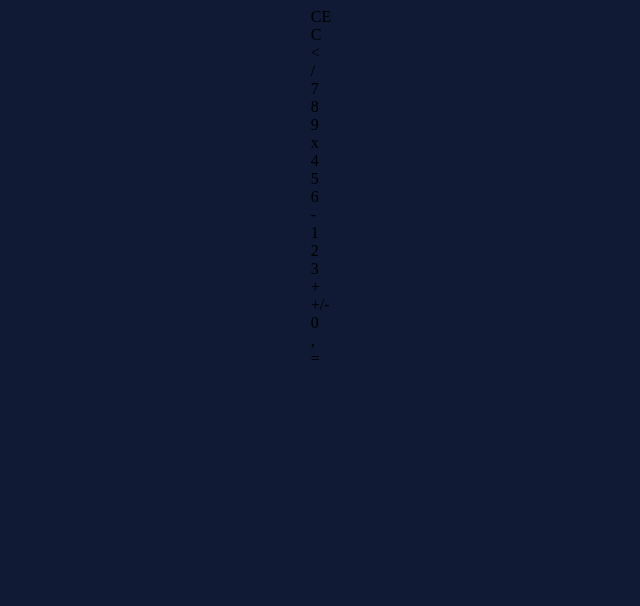
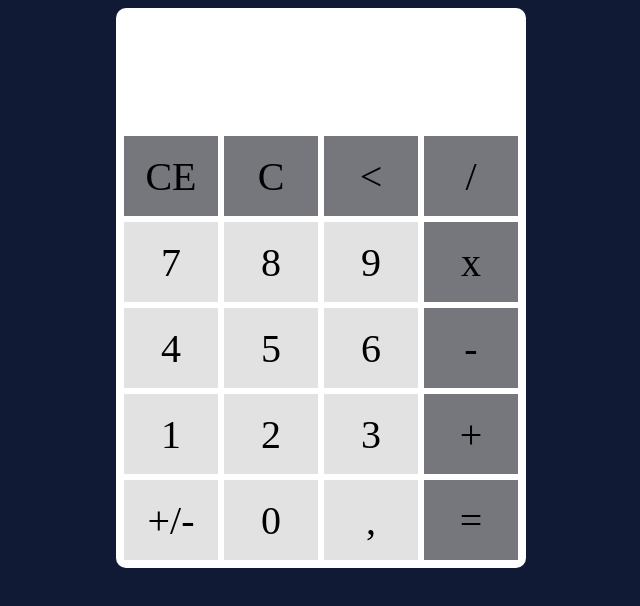
Before and after one commit to samircunha/-calculadora, a plain HTML site: page index.html in a window 1280 px wide. Shown: the whole page, without its empty margins (319-959 px from the left). Drawn offline with Linux system fonts and the light colour scheme.

Commit message:
Update index.html

```diff
--- a/index.html
+++ b/index.html
@@ -8,42 +8,42 @@
     <title>Calculator</title>
 </head>
 <body>
-    <div class="container">
-        <div class="painel">
-            <div class="mostrador">
+    <div class="calculator-body">
+        <div class="calculator-body__panel">
+            <div class="calculator-body__panel__display calculator-body__panel__display--secondary js-calculator-body__panel__display--secondary">
             </div>
-            <div class="result">
+            <div class="calculator-body__panel__display calculator-body__panel__display--primary js-calculator-body__panel__display--primary">
             </div>
         </div>
-        <div class="first-line">
-            <div class="fl ce btn" onclick="mainFunctions.ce()">CE</div>
-            <div class="fl c btn" onclick="mainFunctions.c()">C</div>
-            <div class="fl apagar btn" onclick="mainFunctions.delete()"><</div>
-            <div class="fl btn" onclick="mainFunctions.takeOperation('/')">/</div>
+        <div class="calculator-body__lines calculator-body__lines--first-line">
+            <div class="calculator-body__lines__buttons calculator-body__lines__buttons--type-operational" onclick="mainFunctions.ce()">CE</div>
+            <div class="calculator-body__lines__buttons calculator-body__lines__buttons--type-operational" onclick="mainFunctions.c()">C</div>
+            <div class="calculator-body__lines__buttons calculator-body__lines__buttons--type-operational" onclick="mainFunctions.delete()"><</div>
+            <div class="calculator-body__lines__buttons calculator-body__lines__buttons--type-operational" onclick="mainFunctions.takeOperation('/')">/</div>
         </div>
-        <div class="second-line bt">
-            <div class="n btn" onclick="mainFunctions.writeNumber(7)">7</div>
-            <div class="n btn" onclick="mainFunctions.writeNumber(8)">8</div>
-            <div class="n btn" onclick="mainFunctions.writeNumber(9)">9</div>
-            <div class="opt btn" onclick="mainFunctions.takeOperation('x')">x</div>
+        <div class="calculator-body__lines calculator-body__lines--second-line bt">
+            <div class="calculator-body__lines__buttons calculator-body__lines__buttons--type-number" onclick="mainFunctions.writeNumber(7)">7</div>
+            <div class="calculator-body__lines__buttons calculator-body__lines__buttons--type-number" onclick="mainFunctions.writeNumber(8)">8</div>
+            <div class="calculator-body__lines__buttons calculator-body__lines__buttons--type-number" onclick="mainFunctions.writeNumber(9)">9</div>
+            <div class="calculator-body__lines__buttons calculator-body__lines__buttons--type-operational" onclick="mainFunctions.takeOperation('*')">x</div>
         </div>
-        <div class="third-line bt">
-            <div class="n btn" onclick="mainFunctions.writeNumber(4)">4</div>
-            <div class="n btn" onclick="mainFunctions.writeNumber(5)">5</div>
-            <div class="n btn" onclick="mainFunctions.writeNumber(6)">6</div>
-            <div class="opt btn" onclick="mainFunctions.takeOperation('-')">-</div>
+        <div class="calculator-body__lines calculator-body__lines--third-line bt">
+            <div class="calculator-body__lines__buttons calculator-body__lines__buttons--type-number" onclick="mainFunctions.writeNumber(4)">4</div>
+            <div class="calculator-body__lines__buttons calculator-body__lines__buttons--type-number" onclick="mainFunctions.writeNumber(5)">5</div>
+            <div class="calculator-body__lines__buttons calculator-body__lines__buttons--type-number" onclick="mainFunctions.writeNumber(6)">6</div>
+            <div class="calculator-body__lines__buttons calculator-body__lines__buttons--type-operational" onclick="mainFunctions.takeOperation('-')">-</div>
         </div>
-        <div class="fourth-line bt">
-            <div class="n btn" onclick="mainFunctions.writeNumber(1)">1</div>
-            <div class="n btn" onclick="mainFunctions.writeNumber(2)">2</div>
-            <div class="n btn" onclick="mainFunctions.writeNumber(3)">3</div>
-            <div class="opt btn" onclick="mainFunctions.takeOperation('+')">+</div>
+        <div class="calculator-body__lines calculator-body__lines--fourth-line bt">
+            <div class="calculator-body__lines__buttons calculator-body__lines__buttons--type-number" onclick="mainFunctions.writeNumber(1)">1</div>
+            <div class="calculator-body__lines__buttons calculator-body__lines__buttons--type-number" onclick="mainFunctions.writeNumber(2)">2</div>
+            <div class="calculator-body__lines__buttons calculator-body__lines__buttons--type-number" onclick="mainFunctions.writeNumber(3)">3</div>
+            <div class="calculator-body__lines__buttons calculator-body__lines__buttons--type-operational" onclick="mainFunctions.takeOperation('+')">+</div>
         </div>
-        <div class="fifth-line bt">
-            <div class="n btn" onclick="mainFunctions.changeValue()">+/-</div>
-            <div class="n btn" onclick="mainFunctions.writeNumber(0)">0</div>
-            <div class="n btn" onclick="mainFunctions.writeNumber(',')">,</div>
-            <div class="opt btn" onclick="mainFunctions.showResult()">=</div>
+        <div class="calculator-body__lines calculator-body__lines--fifth-line bt">
+            <div class="calculator-body__lines__buttons calculator-body__lines__buttons--type-number" onclick="mainFunctions.changeSignal()">+/-</div>
+            <div class="calculator-body__lines__buttons calculator-body__lines__buttons--type-number" onclick="mainFunctions.writeNumber(0)">0</div>
+            <div class="calculator-body__lines__buttons calculator-body__lines__buttons--type-number" onclick="mainFunctions.writeNumber(',')">,</div>
+            <div class="calculator-body__lines__buttons calculator-body__lines__buttons--type-operational" onclick="mainFunctions.showResult()">=</div>
         </div>
     </div>
 
```
